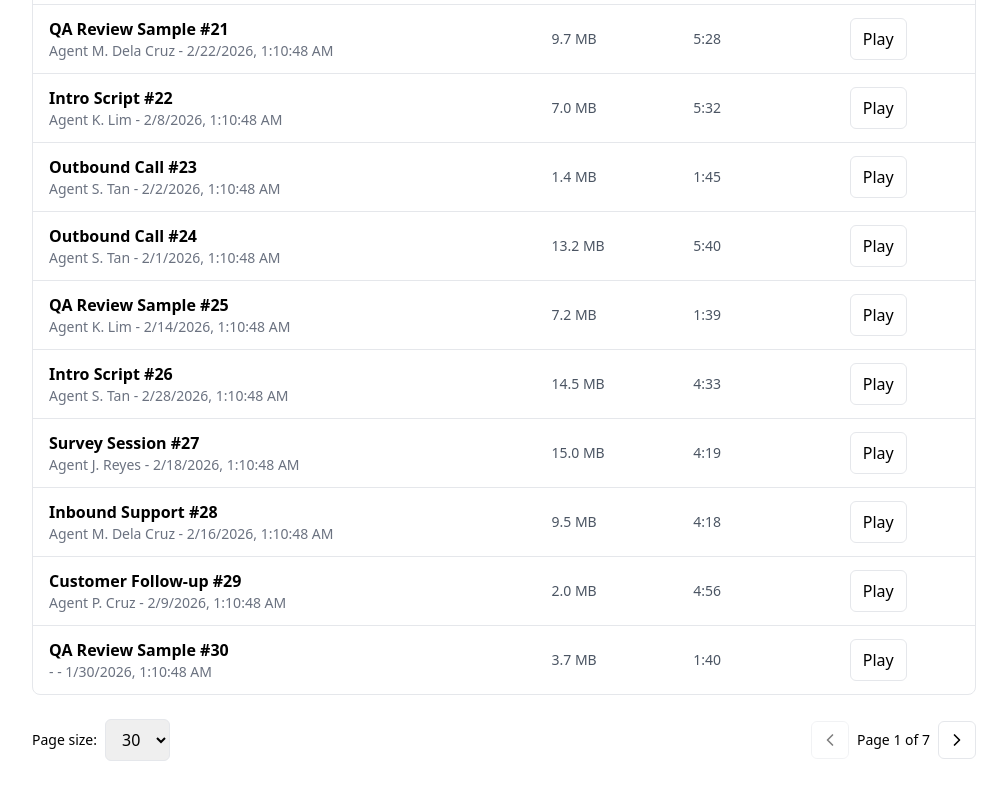
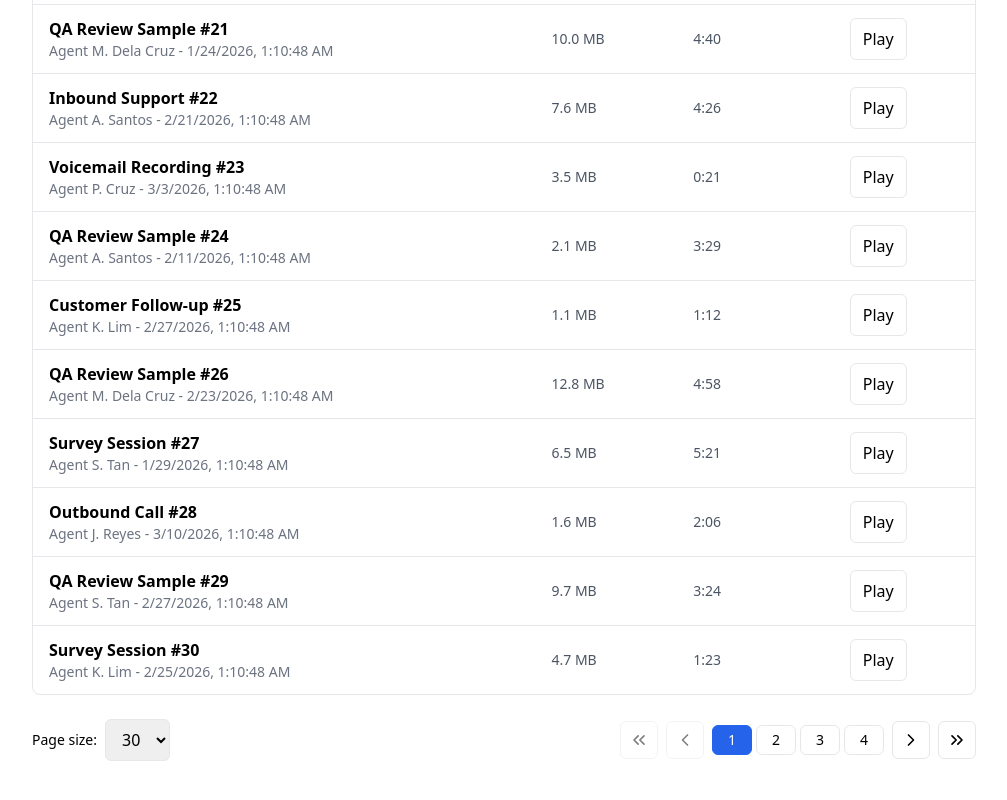
Before and after one commit to pelayowindel/dyn-frontend-test, a React (Vite) app: page /recordings in a window 1280 px wide. Shown: the part 1590-2390 px from the top of the page, without its empty margins (264-1271 px from the left). Built offline with nearby package versions, Linux system fonts and the light colour scheme.

Commit message:
Updated pagination buttons

```diff
--- a/src/pages/Recordings.tsx
+++ b/src/pages/Recordings.tsx
@@ -6,7 +6,12 @@ import {
   type RefObject,
 } from "react";
 import { listRecordingsMock, type Recording } from "../api/recordings.mock";
-import { ChevronLeft, ChevronRight } from "lucide-react";
+import {
+  ChevronLeft,
+  ChevronRight,
+  ChevronsLeft,
+  ChevronsRight,
+} from "lucide-react";
 import {
   setAllItems,
   setLoading,
@@ -189,7 +194,7 @@ export default function Recordings() {
       dispatch(setLoading(true));
       try {
         const res = await listRecordingsMock({
-          limit: 200,
+          limit: 100,
           q: nextQuery ?? query,
         });
         dispatch(setAllItems(res.items));
@@ -293,6 +298,10 @@ export default function Recordings() {
     [dispatch],
   );
 
+  const handleFirstPage = useCallback(() => {
+    dispatch(setCurrentPage(1));
+  }, [dispatch]);
+
   const handlePreviousPage = useCallback(() => {
     if (currentPage > 1) {
       dispatch(setCurrentPage(currentPage - 1));
@@ -305,6 +314,19 @@ export default function Recordings() {
     }
   }, [currentPage, totalPages, dispatch]);
 
+  const handleLastPage = useCallback(() => {
+    dispatch(setCurrentPage(totalPages));
+  }, [totalPages, dispatch]);
+
+  const handleGoToPage = useCallback(
+    (pageNum: number) => {
+      if (pageNum >= 1 && pageNum <= totalPages) {
+        dispatch(setCurrentPage(pageNum));
+      }
+    },
+    [totalPages, dispatch],
+  );
+
   const handleSearch = useCallback(() => {
     dispatch(setQuery(searchInput));
     loadData(searchInput);
@@ -315,6 +337,35 @@ export default function Recordings() {
     if (audio) audio.currentTime = time;
     setLocalCurrentTime(time);
   }, []);
+
+  // ✅ Generate page numbers for shortcuts
+  const getPageNumbers = () => {
+    const pages: (number | string)[] = [];
+    const maxVisible = 5;
+
+    if (totalPages <= maxVisible) {
+      for (let i = 1; i <= totalPages; i++) {
+        pages.push(i);
+      }
+    } else {
+      pages.push(1);
+
+      const start = Math.max(2, currentPage - 1);
+      const end = Math.min(totalPages - 1, currentPage + 1);
+
+      if (start > 2) pages.push("...");
+
+      for (let i = start; i <= end; i++) {
+        pages.push(i);
+      }
+
+      if (end < totalPages - 1) pages.push("...");
+
+      pages.push(totalPages);
+    }
+
+    return pages;
+  };
 
   return (
     <section className="p-4">
@@ -440,6 +491,17 @@ export default function Recordings() {
         </div>
 
         <div className="flex items-center gap-2">
+          {/* First page */}
+          <button
+            onClick={handleFirstPage}
+            disabled={currentPage === 1 || loading}
+            className="p-2 rounded-md border hover:bg-gray-50 disabled:opacity-50 disabled:cursor-not-allowed"
+            title="First page"
+          >
+            <ChevronsLeft size={20} />
+          </button>
+
+          {/* Previous page */}
           <button
             onClick={handlePreviousPage}
             disabled={currentPage === 1 || loading}
@@ -449,10 +511,32 @@ export default function Recordings() {
             <ChevronLeft size={20} />
           </button>
 
-          <span className="text-sm font-medium">
-            Page {currentPage} of {totalPages}
-          </span>
+          {/* Page shortcuts */}
+          <div className="flex items-center gap-1">
+            {getPageNumbers().map((page, idx) => (
+              <button
+                key={idx}
+                onClick={() => {
+                  if (typeof page === "number") {
+                    handleGoToPage(page);
+                  }
+                }}
+                disabled={page === "..." || currentPage === page || loading}
+                className={`min-w-10 rounded-md border px-2 py-1 text-sm font-medium transition ${
+                  currentPage === page
+                    ? "bg-blue-600 text-white border-blue-600"
+                    : page === "..."
+                      ? "cursor-default border-gray-200 bg-gray-50"
+                      : "hover:bg-gray-100"
+                } ${loading ? "opacity-50 cursor-not-allowed" : ""}`}
+                title={page === "..." ? "More pages" : `Go to page ${page}`}
+              >
+                {page}
+              </button>
+            ))}
+          </div>
 
+          {/* Next page */}
           <button
             onClick={handleNextPage}
             disabled={currentPage === totalPages || loading}
@@ -461,6 +545,16 @@ export default function Recordings() {
           >
             <ChevronRight size={20} />
           </button>
+
+          {/* Last page */}
+          <button
+            onClick={handleLastPage}
+            disabled={currentPage === totalPages || loading}
+            className="p-2 rounded-md border hover:bg-gray-50 disabled:opacity-50 disabled:cursor-not-allowed"
+            title="Last page"
+          >
+            <ChevronsRight size={20} />
+          </button>
         </div>
       </div>
     </section>
```
